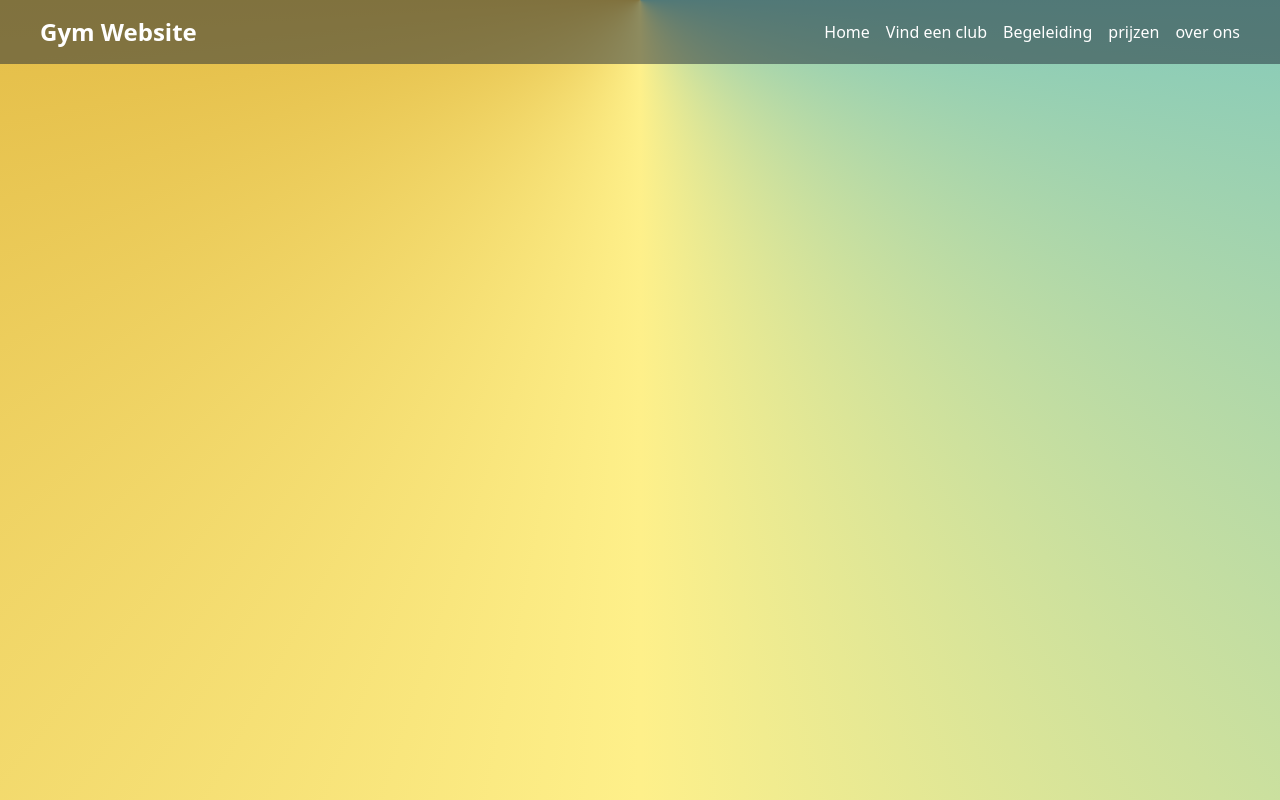
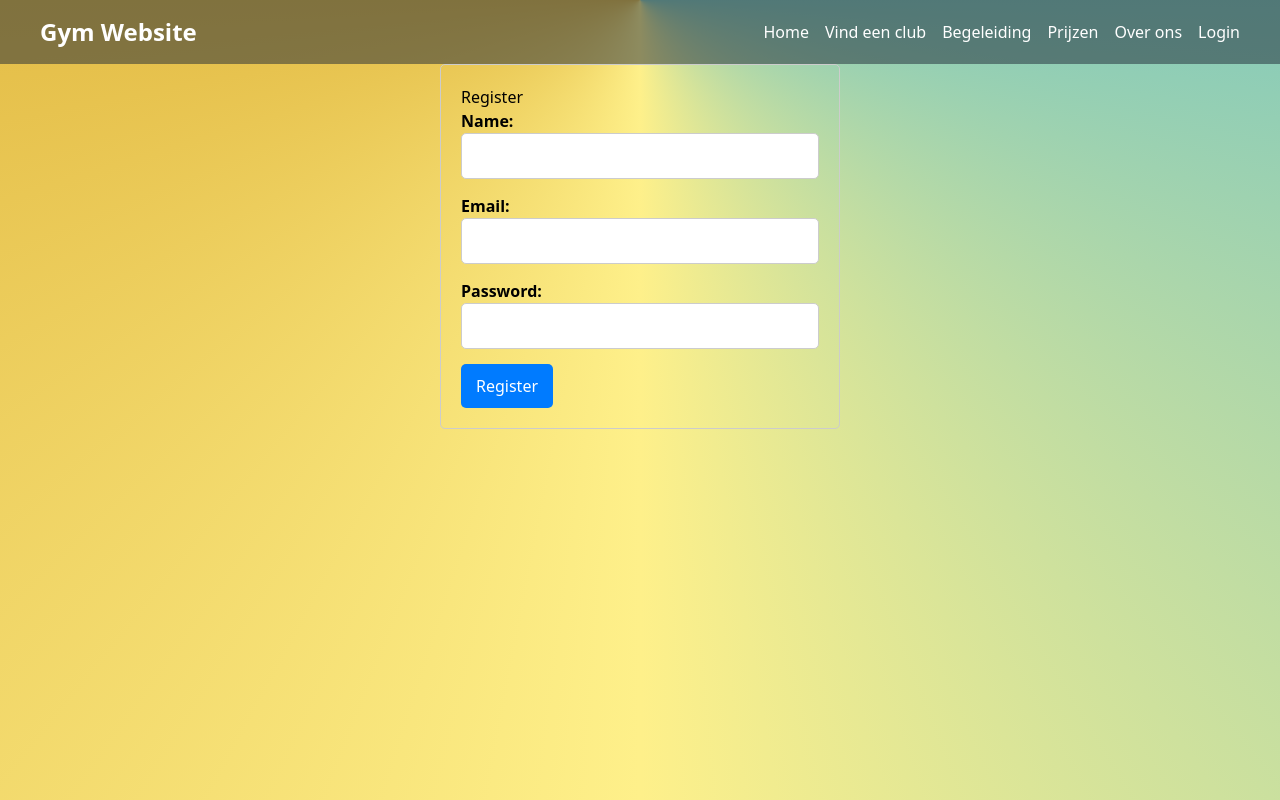
Before and after one commit to Yigit-Findik/Hackaton-1, a Nuxt app: page /register in a window 1280 px wide. Built offline with nearby package versions, Linux system fonts and the light colour scheme.

Commit message:
merged from gibran

```diff
--- a/components/Navbar.vue
+++ b/components/Navbar.vue
@@ -1,17 +1,23 @@
 <template>
   <nav class="bg-gray-800 bg-opacity-50 py-4 px-10">
-      <div class="container mx-auto ">
+    <div class="container mx-auto">
       <div class="flex justify-between items-center">
         <div>
-            <nuxt-link to="/" class="text-white text-2xl font-bold">Gym Website</nuxt-link>
+          <nuxt-link to="/" class="text-white text-2xl font-bold"
+            >Gym Website</nuxt-link
+          >
         </div>
         <div class="space-x-4 links">
-            <nuxt-link to="/" class="text-white ">Home</nuxt-link>
-            <nuxt-link to="/vindeenclub" class="text-white ">Vind een club</nuxt-link>
-            <nuxt-link to="/begeleiding" class="text-white ">Begeleiding</nuxt-link>
-            <nuxt-link to="/prijzen" class="text-white ">prijzen</nuxt-link>
-            <nuxt-link to="/overons" class="text-white ">over ons</nuxt-link>
-
+          <nuxt-link to="/" class="text-white">Home</nuxt-link>
+          <nuxt-link to="/vindeenclub" class="text-white"
+            >Vind een club</nuxt-link
+          >
+          <nuxt-link to="/begeleiding" class="text-white"
+            >Begeleiding</nuxt-link
+          >
+          <nuxt-link to="/prijzen" class="text-white">Prijzen</nuxt-link>
+          <nuxt-link to="/overons" class="text-white">Over ons</nuxt-link>
+          <nuxt-link to="/login" class="text-white">Login</nuxt-link>
         </div>
       </div>
     </div>
@@ -20,14 +26,13 @@
 
 <script>
 export default {
-    name: 'Navbar'
+  name: 'Navbar',
 }
 </script>
 
 <style scoped>
 .links .nuxt-link-exact-active {
   font-weight: bold;
-    color: #ED8B19;
+  color: #ed8b19;
 }
-
 </style>
--- a/pages/index.vue
+++ b/pages/index.vue
@@ -1,33 +1,39 @@
 <template>
   <div>
     <!-- Rest of your index page content -->
-    <div class="container py-4 px-10  grid grid-cols-2">
+    <div class="container py-4 px-10 grid grid-cols-2">
       <div class="uppercase">
         <div class="">
           <h1 class="text-7xl font-bold text-orange">Sport tijdelijk</h1>
         </div>
-    <div class=" w-fit whitespace-nowrap">
+        <div class="w-fit whitespace-nowrap">
           <h1 class="text-7xl font-bold">voor maar € 9,99</h1>
           <h2 class="text-lg font-bold flex flex-item-end">/4 weken</h2>
         </div>
         <div class="py-10">
-    <nuxt-link to="/overons" class="text-white bg-[#42D2F2] hover:bg-[#42bdf2] duration-300 p-3 rounded-lg">Word lid!</nuxt-link>
+          <nuxt-link
+            to="/register"
+            class="text-white bg-[#42D2F2] hover:bg-[#42bdf2] duration-300 p-3 rounded-lg"
+            >Word lid!</nuxt-link
+          >
         </div>
       </div>
-  <div class=" text-white h-fit text-xl ">
-    <p class="border-2 rounded-xl p-5 text-center border-yellow-400">Small but regular workout effort leads you to beauty and self-confidence.
-Set your own routine and conditions of training.
-Choose the program that boosts your results .
-Take the chance to get pround of yourself.
- Let you body feel the way of perfection</p>
+      <div class="text-white h-fit text-xl">
+        <p class="border-2 rounded-xl p-5 text-center border-yellow-400">
+          Small but regular workout effort leads you to beauty and
+          self-confidence. Set your own routine and conditions of training.
+          Choose the program that boosts your results . Take the chance to get
+          pround of yourself. Let you body feel the way of perfection
+        </p>
 
- <img src="https://pngimg.com/d/fitness_PNG113.png" alt="Image Description">
+        <img
+          src="https://pngimg.com/d/fitness_PNG113.png"
+          alt="Image Description"
+        />
       </div>
     </div>
-
   </div>
 </template>
-
 
 <script>
 export default {
--- /dev/null
+++ b/pages/login.vue
@@ -0,0 +1,80 @@
+<template>
+  <div class="login-page">
+    <h1>Login</h1>
+    <form @submit.prevent="login">
+      <div class="form-group">
+        <label for="email">Email:</label>
+        <input type="email" id="email" v-model="email" required />
+      </div>
+      <div class="form-group">
+        <label for="password">Password:</label>
+        <input type="password" id="password" v-model="password" required />
+      </div>
+      <button type="submit">Login</button>
+    </form>
+  </div>
+</template>
+
+<script>
+export default {
+  data() {
+    return {
+      email: '',
+      password: '',
+    }
+  },
+  methods: {
+    login() {
+      // Perform authentication logic here
+      // You can use an API call or any authentication method you prefer
+
+      // For this example, we'll simulate a successful login
+      if (this.email === 'user@example.com' && this.password === 'password') {
+        alert('Login successful!')
+        // Redirect to another page after successful login
+        this.$router.push('/dashboard')
+      } else {
+        alert('Login failed. Please check your credentials.')
+      }
+    },
+  },
+}
+</script>
+
+<style scoped>
+.login-page {
+  max-width: 400px;
+  margin: 0 auto;
+  padding: 20px;
+  border: 1px solid #ccc;
+  border-radius: 5px;
+}
+
+.form-group {
+  margin-bottom: 15px;
+}
+
+label {
+  font-weight: bold;
+}
+
+input {
+  width: 100%;
+  padding: 10px;
+  border: 1px solid #ccc;
+  border-radius: 5px;
+}
+
+button {
+  background-color: #007bff;
+  color: white;
+  border: none;
+  border-radius: 5px;
+  padding: 10px 15px;
+  cursor: pointer;
+}
+
+button:hover {
+  background-color: #0056b3;
+}
+</style>
--- /dev/null
+++ b/pages/register.vue
@@ -0,0 +1,81 @@
+<template>
+  <div class="register-page">
+    <h1>Register</h1>
+    <form @submit.prevent="register">
+      <div class="form-group">
+        <label for="name">Name:</label>
+        <input type="text" id="name" v-model="name" required />
+      </div>
+      <div class="form-group">
+        <label for="email">Email:</label>
+        <input type="email" id="email" v-model="email" required />
+      </div>
+      <div class="form-group">
+        <label for="password">Password:</label>
+        <input type="password" id="password" v-model="password" required />
+      </div>
+      <button type="submit">Register</button>
+    </form>
+  </div>
+</template>
+
+<script>
+export default {
+  data() {
+    return {
+      name: '',
+      email: '',
+      password: '',
+    }
+  },
+  methods: {
+    register() {
+      // Perform registration logic here
+      // You can use an API call or any registration method you prefer
+
+      // For this example, we'll simulate a successful registration
+      alert('Registration successful! You can now login.')
+      // Redirect to the login page after successful registration
+      this.$router.push('/login')
+    },
+  },
+}
+</script>
+
+<style scoped>
+.register-page {
+  max-width: 400px;
+  margin: 0 auto;
+  padding: 20px;
+  border: 1px solid #ccc;
+  border-radius: 5px;
+}
+
+.form-group {
+  margin-bottom: 15px;
+}
+
+label {
+  font-weight: bold;
+}
+
+input {
+  width: 100%;
+  padding: 10px;
+  border: 1px solid #ccc;
+  border-radius: 5px;
+}
+
+button {
+  background-color: #007bff;
+  color: white;
+  border: none;
+  border-radius: 5px;
+  padding: 10px 15px;
+  cursor: pointer;
+}
+
+button:hover {
+  background-color: #0056b3;
+}
+</style>
```
Lines whose indentation alone changed are shown as unchanged.
